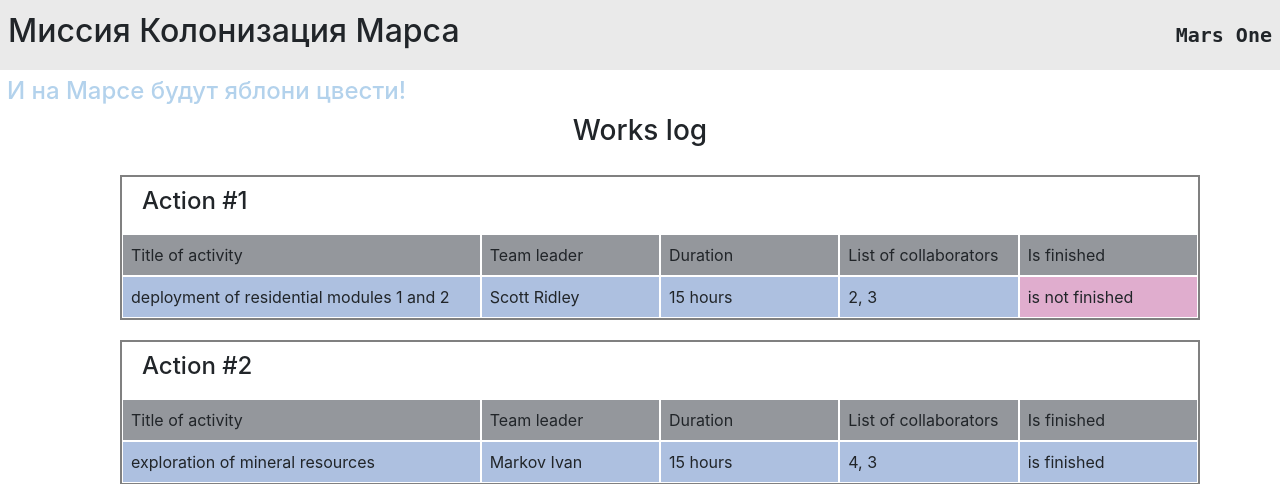
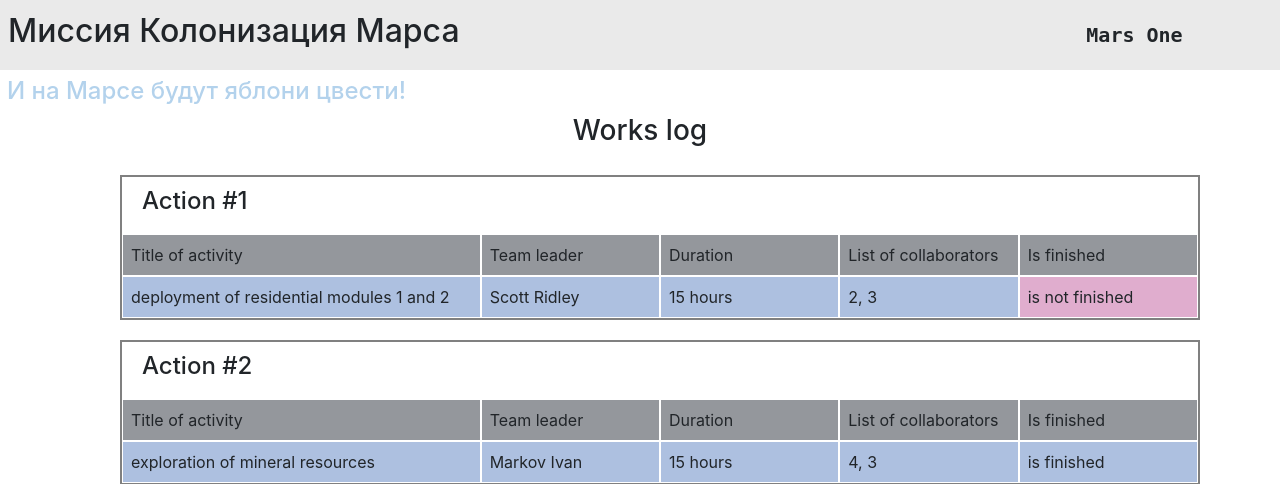
Before and after one commit to thecattest/mars-one, a Flask app: page / in a window 1280 px wide. Shown: the top 484 px of the page. Run offline with Flask 2, Linux system fonts and the light colour scheme; data comes from the database, SQL or seed files in the repository; some libraries are stand-ins or nearby versions.

Commit message:
some style change

```diff
--- a/static/css/style.css
+++ b/static/css/style.css
@@ -33,7 +33,7 @@
     margin: 12px 0;
     font-family: monospace;
     font-size: 20px;
-    text-align: end;
+    /*text-align: end;*/
     font-weight: 600;
 }
 
--- a/templates/base.html
+++ b/templates/base.html
@@ -13,13 +13,13 @@
 </head>
 <body>
     <div class="row align-items-center mission">
-        <h2 class="col-md-7 mission-name">Миссия Колонизация Марса</h2>
-        <p class="col-md-3 mission-user" title="log out">
+        <h2 class="col-md-7 col-sm-6 mission-name">Миссия Колонизация Марса</h2>
+        <p class="col-md-3 col-sm-3 mission-user" title="log out">
             {% if current_user.is_authenticated %}
             <a class="alert-link" href="/logout">{{ current_user.name + " " + current_user.surname }}</a>
             {% endif %}
         </p>
-        <p class="col-md-2 mission-logo">Mars One</p>
+        <p class="col-md-2 col-sm-3 mission-logo">Mars One</p>
     </div>
     <div class="slogan">
         <h4>И на Марсе будут яблони цвести!</h4>
```
